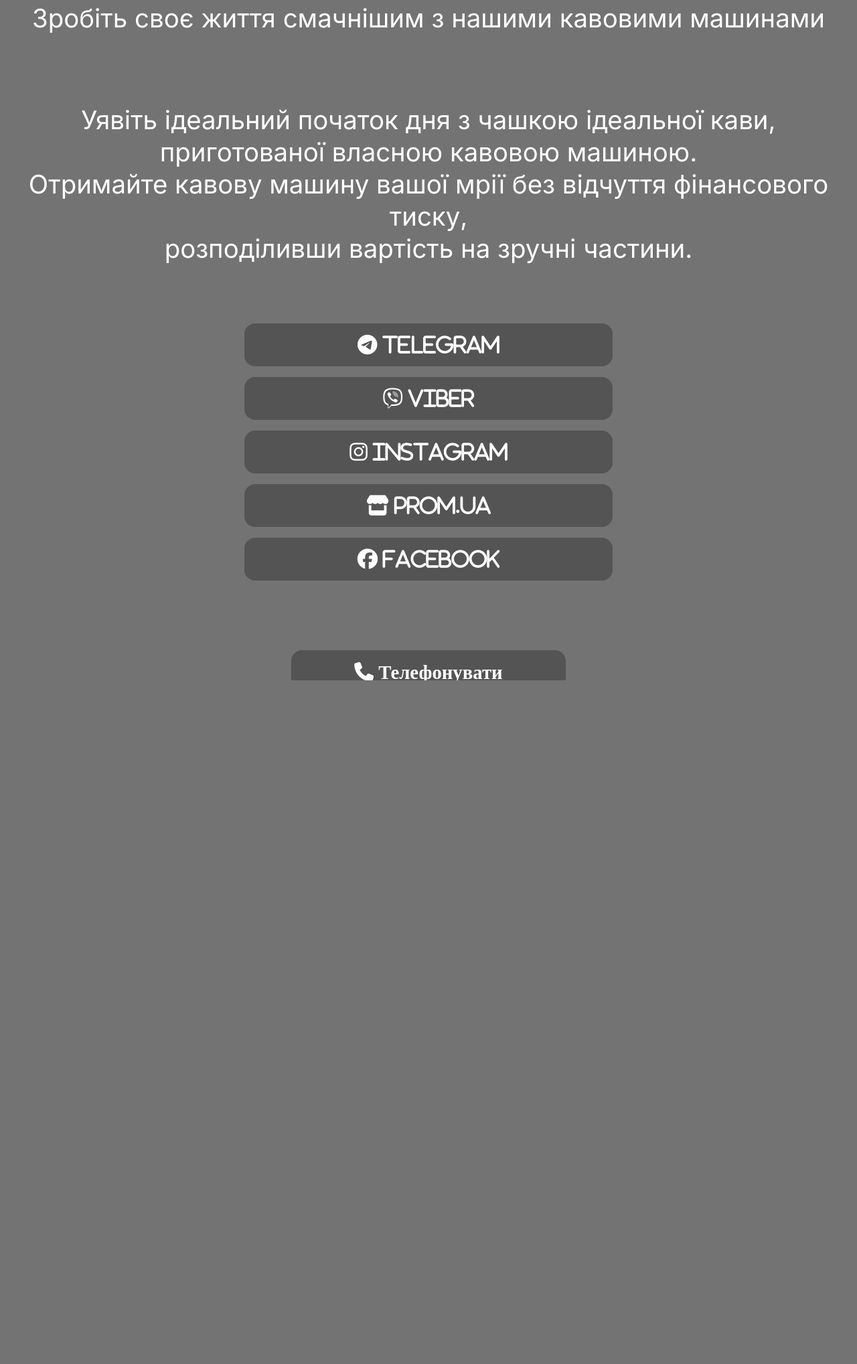
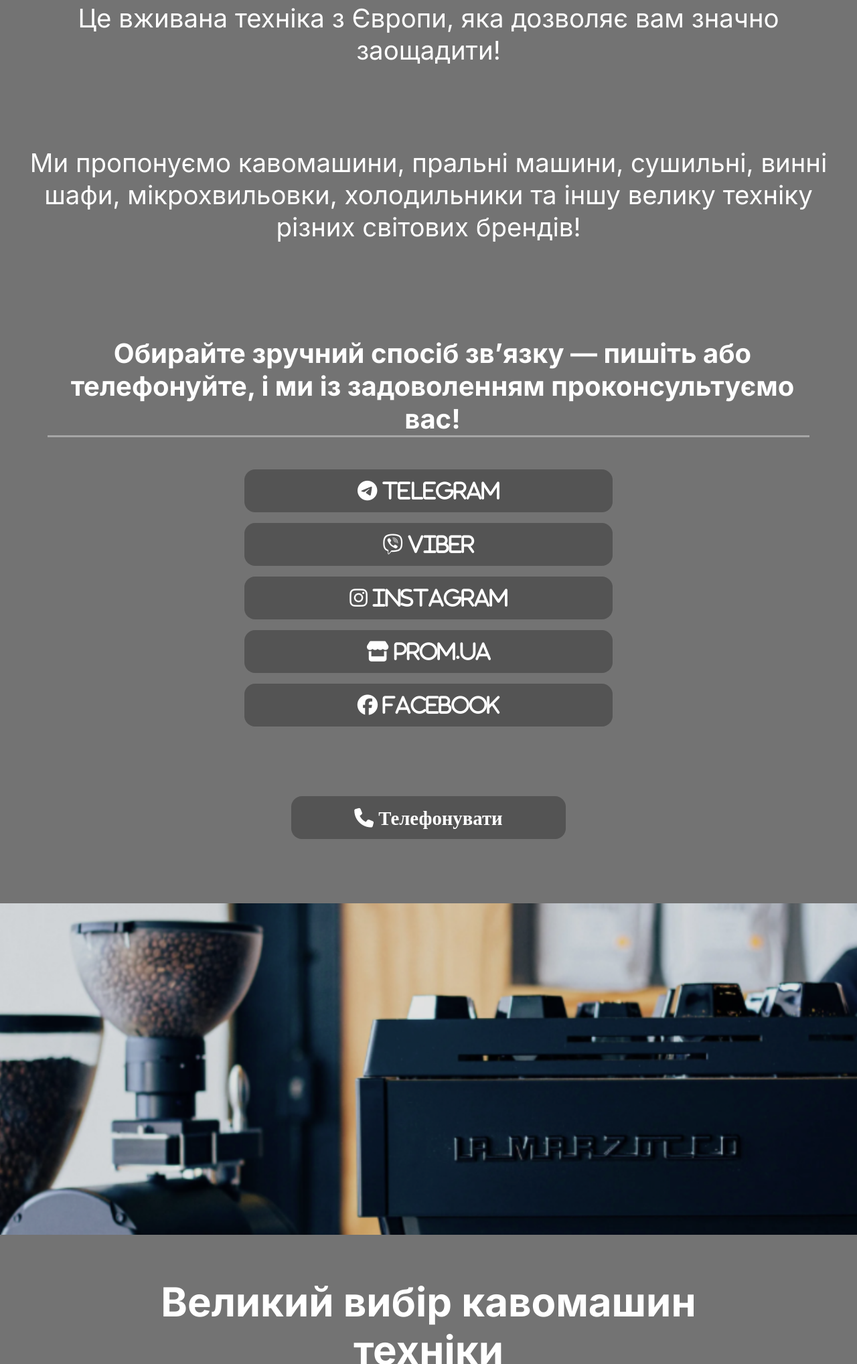
Before and after one commit to Drewwulf/transitionproject, a plain HTML site: page index.html in a window 1280 px wide. Shown: the part 763-2800 px from the top of the page at 67% size. Drawn offline with Linux system fonts and the light colour scheme; a web font is replaced by a local one.

Commit message:
change text

```diff
--- a/css/style.css
+++ b/css/style.css
@@ -39,7 +39,7 @@
     text-align: center;
     margin: 4vh;
     line-height: 6vh;
-    margin-bottom: 4vh !important;
+    margin-bottom: 6vh !important;
 }
 
 #p2 {
@@ -84,6 +84,14 @@
 
 .img {
     width: 100%;
+}
+
+.buttonH{
+    font-size: 2.5rem;
+    text-align: center;
+    padding-left: 12px;
+    width:88%;
+    border-bottom: 3px solid rgba(255, 255, 255, 0.36);
 }
 
 .spusok {
--- a/index.html
+++ b/index.html
@@ -11,13 +11,14 @@
         <section class="section1">
             <img src="/napitok_kofe_17658.jpg" class="img1" />
             <h1 class="h1">IN YOUR HOME</h1>
-            <p class="p1">Зробіть своє життя смачнішим з нашими кавовими машинами</p>
+            <p class="p1">Це вживана техніка з Європи, яка дозволяє вам значно заощадити!</p>
             <br>
             <br>
             <p class="p1" id="p2">
-                Уявіть ідеальний початок дня з чашкою ідеальної кави,<br />приготованої власною кавовою машиною.<br />Отримайте
-                кавову машину вашої мрії без відчуття фінансового тиску,<br />розподіливши вартість на зручні частини.
+                Ми пропонуємо кавомашини, пральні машини, сушильні, винні шафи, мікрохвильовки, холодильники та іншу велику техніку різних світових брендів!
             </p>
+            <br>
+            <h3 class="buttonH">Обирайте зручний спосіб зв’язку — пишіть або телефонуйте, і ми із задоволенням проконсультуємо вас!</h3>
             <a href="https://t.me/+w7ayQlQIvg4xM2Vi" class="a"><i class="fa-brands fa-telegram"> Telegram</i></a>
             <a
                 href="https://invite.viber.com/?g2=AQBxdblgbZJuk1XNvNGdFGTWMCWQCiuSoVZrIvg7rpsu4UGjI9gyPIsdIVpPPmVe"
@@ -40,13 +41,11 @@
                     <img class="img" src="Screenshot%20from%202025-12-21%2009-12-31.png" />
                 </div>
                 <div class="spusok">
-                    <h3>Велики вибір кавомашин</h3>
-
+                    <h3>Великий вибір кавомашин техніки</h3>
                     <ol>
-                        <li><p>Якісні кавові машини з Європи!</p></li>
-                        <li><p>Оплата при отриманні</p></li>
-                        <li><p>Гарантії 3 місяці</p></li>
-                        <li><p>ЗНИЖКИ | АКЦІЇ | БОНУСИ</p></li>
+                        <li><p>Уся техніка виготовлена для європейського ринку</p></li>
+                        <li><p>Ретельно підготовлена та має гарантію від 3 до 6 місяців</p></li>
+                        <li><p>Також доступне післягарантійне обслуговування</p></li>
                     </ol>
                 </div>
             </section>
```
